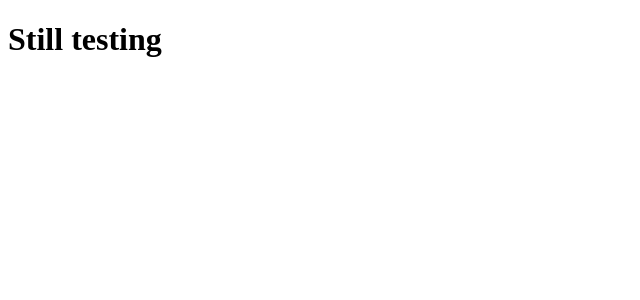
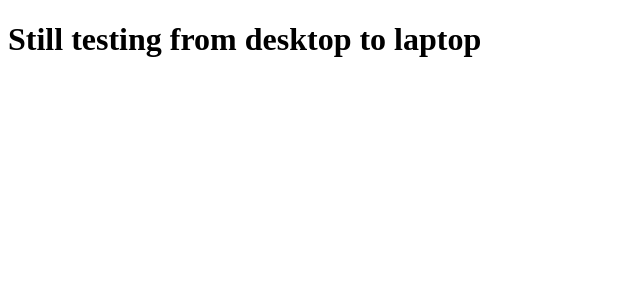
Before and after one commit to mrmikemcguire/12Apps-Intro, an Angular app: page / in a window 1280 px wide. Shown: the top 300 px of the page, without its empty margins (0-640 px from the left). Built offline with nearby package versions, Linux system fonts and the light colour scheme.

Commit message:
Afternoon test from desktop to laptop

```diff
--- a/src/app/app.component.ts
+++ b/src/app/app.component.ts
@@ -6,5 +6,5 @@
   styleUrls: ['./app.component.css']
 })
 export class AppComponent {
-  title= "Still testing";
+  title= "Still testing from desktop to laptop";
 }
```
